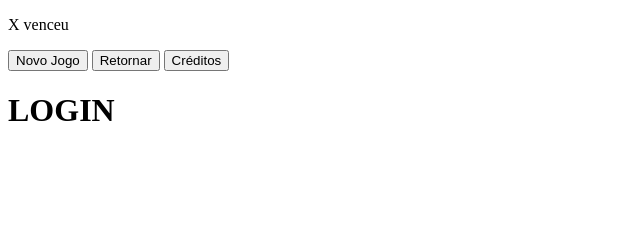
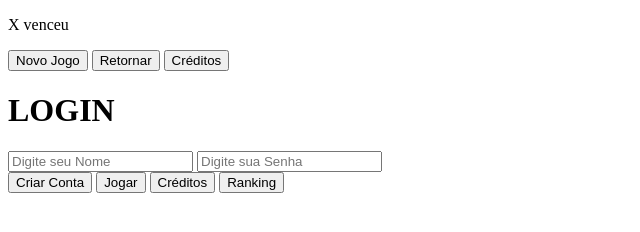
Before and after one commit to GustavoStarling/Jogo-da-velha, a plain HTML site: page index.html in a window 1280 px wide. Shown: the whole page, without its empty margins (0-640 px from the left). Drawn offline with Linux system fonts and the light colour scheme.

Commit message:
Update index.html

```diff
--- a/index.html
+++ b/index.html
@@ -30,5 +30,25 @@
         <div id="titulo">
             <h1>LOGIN</h1>
         </div>
+         <div id="login">
+
+            <div id="inputs">
+                <input id="nome" type="text" maxlength="15" placeholder="Digite seu Nome">
+
+                <input id="senha" type="password" maxlength="10" placeholder="Digite sua Senha">
+
+            </div>
+
+            <button class="botao" id="botao-criar">Criar Conta</button>
+
+            <button class="botao" id="botao-jogar">Jogar</button>
+
+            <button class="botao" id="botao-creditos">Créditos</button>
+
+            <button class="botao" id="botao-ranking">Ranking</button>
+
+        </div>
+    </div>
+
 </body>
 </html>
```
